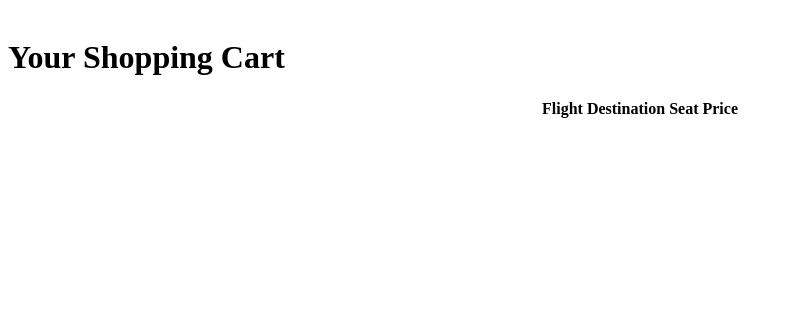
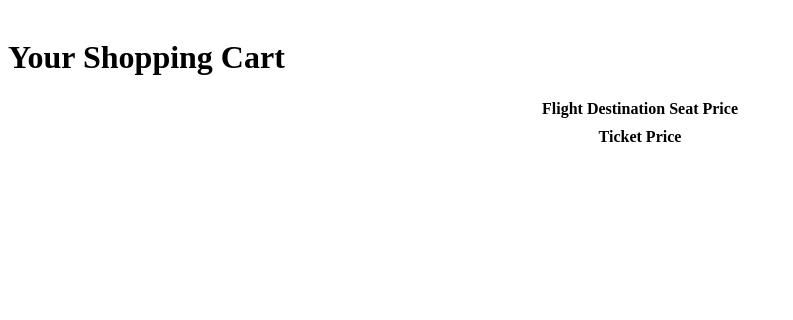
Before and after one commit to priscillaam/webdevproj4, a PHP site: page /cart.php in a window 1280 px wide. Shown: the part 212-532 px from the top of the page, without its empty margins (0-793 px from the left). Run offline with PHP 8.4, Linux system fonts and the light colour scheme; lists and menus that the app fills with data are empty; some libraries are stand-ins or nearby versions.

Commit message:
Update cart.php

```diff
--- a/src/cart.php
+++ b/src/cart.php
@@ -23,7 +23,7 @@
                   </ul>
             </nav>
         </header>
-        <div class=".shoppingCart">
+        <div class="shoppingCart">
           <br>
           <h1>Your Shopping Cart</h1>
           <center>
@@ -41,12 +41,36 @@
               <td><div id="result4"></div></td>
             </tr>
           </table>
+
+          <table>
+            <tr>
+              <th>Ticket</th>
+              <th>Price</th>
+
+            </tr>
+            <tr>
+              <td><div id="r1"></div></td>
+              <td><div id="r2"></div></td>
+
+            </tr>
+            <tr>
+              <td><div id="r3"></div></td>
+              <td><div id="r4"></div></td>
+
+            </tr>
+          </table>
         </center>
           <script>
             document.getElementById("result1").innerHTML = localStorage.getItem("flight");
             document.getElementById("result2").innerHTML = localStorage.getItem("destination");
             document.getElementById("result3").innerHTML = localStorage.getItem("seat");
             document.getElementById("result4").innerHTML = localStorage.getItem("price");
+
+            document.getElementById("r1").innerHTML = localStorage.getItem("name");
+            document.getElementById("r2").innerHTML = localStorage.getItem("prices");
+
+            document.getElementById("r3").innerHTML = localStorage.getItem("namev");
+            document.getElementById("r4").innerHTML = localStorage.getItem("pricesv");
           </script>
           <script src = "https://unpkg.com/ionicons@4.5.10-0/dist/ionicons.js"></script>
           <script src = "../js/script.js"></script>
```
